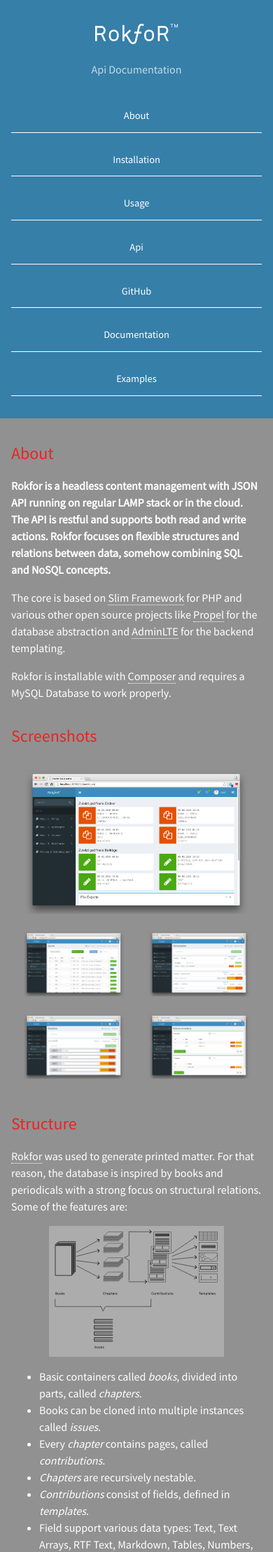
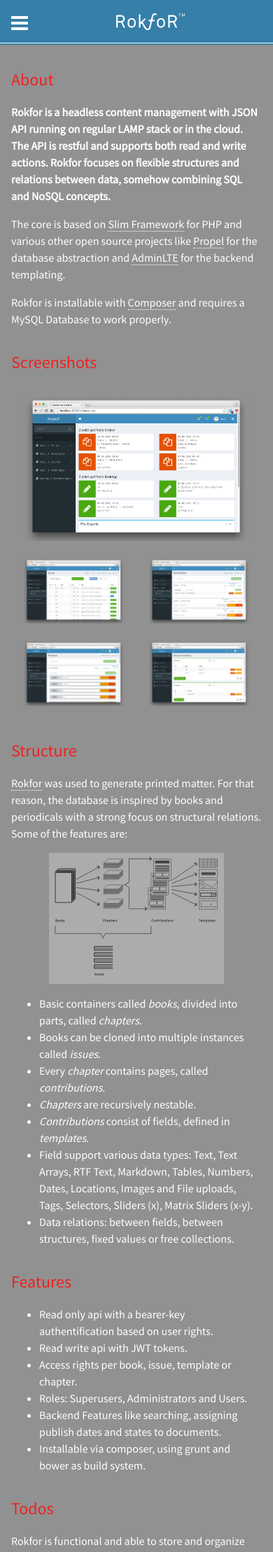
Before and after one commit to Rokfor/rokfor-slim, a Jekyll site: the page built from index.md, in a window 390 px wide. Shown: the top 2218 px of the page at 70% size. Built offline with Jekyll 4.4.1, drawn with Linux system fonts in a browser that asks for light colours; nearby versions of some CDN libraries.

Commit message:
responsivity missing!

```diff
--- a/_includes/menu.html
+++ b/_includes/menu.html
@@ -1,4 +1,5 @@
     <section class="page-header" id="menu">
+      <a id="toggle" href="#" class="fa fa-bars"></a>
       <h1 class="project-name">
         <img src="/rokfor-screenshots/logo-w.svg">
       </h1>
--- a/_sass/_stylesheet.scss
+++ b/_sass/_stylesheet.scss
@@ -1,191 +1,57 @@
-* {
-  box-sizing: border-box; }
+//colors
+$color_pumice_50_approx: rgba(200,200,200,.5);
+$color_pumice_approx: rgba(200,200,200,1);
+$color_astral_90_approx: rgba(54, 127,169,0.9);
+$color_mountain_mist_approx: #919191;
+$white: #fff;
+$white_80: rgba(255, 255, 255, 0.8);
+$white_20: rgba(255, 255, 255, 0.2);
+$white_30: rgba(255, 255, 255, 0.3);
+$color_astral_approx: rgba(54, 127,169, 1);
+$color_alizarin_crimson_approx: #e22;
+$color_cape_cod_approx: #383e41;
+$color_black_squeeze_approx: #f3f6fa;
+$color_bismark_approx: #567482;
+$color_link_water_approx: #dce6f0;
+$color_gray_nurse_approx: #e9ebec;
+$color_athens_gray_approx: #eff0f1;
+$color_regent_gray_approx: #819198;
 
-.infographic {
-  display: block;
-  background: rgba(200,200,200,.5);
-  margin: auto;
-  width: 70%;
-  transition: color 0.2s, background-color 0.2s, border-color 0.2s;
-}
+//fonts
+$font_0: Source Sans Pro;
+$font_1: Helvetica;
+$font_2: Arial;
+$font_3: sans-serif;
+$font_4: Consolas;
+$font_5: Liberation Mono;
+$font_6: Menlo;
+$font_7: Courier;
+$font_8: monospace;
 
-.infographic:hover {
-  background: rgba(200,200,200,1);
-};
-
-.fix {
-  position: fixed;
-  width: 100%;
-  background-color: rgba(54, 127,169,0.9) !important;
-  padding: 0rem 6rem !important;
-}
-
-.fix a {
-  border: none !important;
-}
-
-.fix h1, .fix h2 {
-  display: none !important;
-}
-
-body {
-  padding: 0;
-  margin: 0;
-  font-family: "Source Sans Pro", Helvetica, Arial, sans-serif;
-  font-size: 16px;
-  line-height: 1.5;
-  background: #919191;
-  color: #FFF; }
-
-a {
-  color: #FFF;
-  border-bottom: 1px dotted;
-  text-decoration: none; }
-  a:hover {
-      border-bottom: 1px solid;
-    }
-
-.btn {
-  display: inline-block;
-  margin-bottom: 0rem;
-  color: #FFF;
-  border-color: #FFF;
-  border-bottom: 1px solid;
-  transition: color 0.2s, background-color 0.2s, border-color 0.2s; }
-  .btn + .btn {
-    margin-left: 1rem; }
-
-.btn:hover {
-  color: rgba(255, 255, 255, 0.8);
-  text-decoration: none;
-  background-color: rgba(255, 255, 255, 0.2);
-  border-color: rgba(255, 255, 255, 0.3); }
-
-@media screen and (min-width: 64em) {
-  .btn {
-    padding: 0.75rem 1rem; } }
-
-@media screen and (min-width: 42em) and (max-width: 64em) {
-  .btn {
-    padding: 0.6rem 0.9rem;
-    font-size: 0.9rem; } }
-
-@media screen and (max-width: 42em) {
-  .btn {
-    display: block;
-    width: 100%;
-    padding: 0.75rem;
-    font-size: 0.9rem; }
-    .btn + .btn {
-      margin-top: 1rem;
-      margin-left: 0; } }
-
-.page-header {
-  color: #fff;
-  text-align: center;
-  background-color: rgba(54, 127,169, 1);
-  transition: color 0.2s, background-color 0.2s, border-color 0.2s;
-}
-
-@media screen and (min-width: 64em) {
-  .page-header {
-    padding: 3rem 6rem; } }
-
-@media screen and (min-width: 42em) and (max-width: 64em) {
-  .page-header {
-    padding: 3rem 4rem; } }
-
-@media screen and (max-width: 42em) {
-  .page-header {
-    padding: 2rem 1rem; } }
-
-.project-name {
-  margin-top: 0;
-  margin-bottom: 0.1rem; }
-
-.project-name img {
-  width: 33%;
-  max-width: 400px;}
-
-
-@media screen and (min-width: 64em) {
-  .project-name {
-    font-size: 3.25rem; } }
-
-@media screen and (min-width: 42em) and (max-width: 64em) {
-  .project-name {
-    font-size: 2.25rem; } }
-
-@media screen and (max-width: 42em) {
-  .project-name {
-    font-size: 1.75rem; } }
-
-.project-tagline {
-  margin-bottom: 2rem;
-  font-weight: normal;
-  opacity: 0.7; }
-
-@media screen and (min-width: 64em) {
-  .project-tagline {
-    font-size: 1.25rem; } }
-
-@media screen and (min-width: 42em) and (max-width: 64em) {
-  .project-tagline {
-    font-size: 1.15rem; } }
-
-@media screen and (max-width: 42em) {
-  .project-tagline {
-    font-size: 1rem; } }
-
-.main-content :first-child {
-  margin-top: 0; }
-.main-content img {
-  max-width: 100%; }
-.main-content h1, .main-content h2, .main-content h3, .main-content h4, .main-content h5, .main-content h6 {
+//@extend-elements
+//original selectors
+//.main-content h1, .main-content h2, .main-content h3, .main-content h4, .main-content h5, .main-content h6
+%extend_1 {
 	margin-top: 2rem;
 	margin-bottom: 1rem;
 	font-weight: normal;
-  color: #E22; }
-.main-content p {
-  margin-bottom: 1em; }
-.main-content code {
-  padding: 2px 4px;
-  font-family: Consolas, "Liberation Mono", Menlo, Courier, monospace;
-  font-size: 0.9rem;
-  color: #383e41;
-  background-color: #f3f6fa;
-  border-radius: 0.3rem; }
-.main-content pre {
-  padding: 0.8rem;
-  margin-top: 0;
-  margin-bottom: 1rem;
-  font: 1rem Consolas, "Liberation Mono", Menlo, Courier, monospace;
-  color: #567482;
-  word-wrap: normal;
-  background-color: #f3f6fa;
-  border: solid 1px #dce6f0;
-  border-radius: 0.3rem; }
-  .main-content pre > code {
-    padding: 0;
-    margin: 0;
-    font-size: 0.9rem;
-    color: #567482;
-    word-break: normal;
-    white-space: pre;
-    background: transparent;
-    border: 0; }
-.main-content .highlight {
-  margin-bottom: 1rem; }
-  .main-content .highlight pre {
-    margin-bottom: 0;
-    word-break: normal; }
-.main-content .highlight pre, .main-content pre {
+	color: $color_alizarin_crimson_approx;
+}
+
+//original selectors
+//.main-content .highlight pre, .main-content pre
+%extend_2 {
 	padding: 0.8rem;
 	overflow: auto;
 	font-size: 0.9rem;
 	line-height: 1.45;
-  border-radius: 0.3rem; }
-.main-content pre code, .main-content pre tt {
+	//Instead of the line below you could use @include border-radius($radius, $vertical-radius)
+	border-radius: 0.3rem;
+}
+
+//original selectors
+//.main-content pre code, .main-content pre tt
+%extend_3 {
 	display: inline;
 	max-width: initial;
 	padding: 0;
@@ -194,86 +60,373 @@
 	line-height: inherit;
 	word-wrap: normal;
 	background-color: transparent;
-  border: 0; }
-  .main-content pre code:before, .main-content pre code:after, .main-content pre tt:before, .main-content pre tt:after {
-    content: normal; }
-.main-content ul, .main-content ol {
-  margin-top: 0; }
-.main-content blockquote {
-  padding: 0 1rem;
-  margin-left: 0;
-  border-left: 0.3rem solid #dce6f0; }
-  .main-content blockquote > :first-child {
-    margin-top: 0; }
-  .main-content blockquote > :last-child {
-    margin-bottom: 0; }
-.main-content table {
+	border: 0;
+}
+
+
+* {
+	//Instead of the line below you could use @include box-sizing($bs)
+	box-sizing: border-box;
+}
+.infographic {
 	display: block;
-  width: 100%;
-  overflow: auto;
-  word-break: normal;
-  word-break: keep-all; }
-  .main-content table th {
-    font-weight: bold; }
-  .main-content table th, .main-content table td {
-    padding: 0.5rem 1rem;
-    border: 1px solid #e9ebec; }
-  .main-content table td.noborder {
-    border: none; }
-.main-content dl {
-  padding: 0; }
-  .main-content dl dt {
+	background: $color_pumice_50_approx;
+	margin: auto;
+	width: 70%;
+	//Instead of the line below you could use @include transition($transition-1, $transition-2, $transition-3, $transition-4, $transition-5, $transition-6, $transition-7, $transition-8, $transition-9, $transition-10)
+	transition: color 0.2s, background-color 0.2s, border-color 0.2s;
+	&:hover {
+		background: $color_pumice_approx;
+	}
+}
+body {
 	padding: 0;
-    margin-top: 1rem;
-    font-size: 1rem;
-    font-weight: bold; }
-  .main-content dl dd {
-    padding: 0;
-    margin-bottom: 1rem; }
-.main-content hr {
-  height: 2px;
-  padding: 0;
-  margin: 1rem 0;
-  background-color: #eff0f1;
-  border: 0; }
-
-@media screen and (min-width: 64em) {
+	margin: 0;
+	font-family: $font_0, $font_1, $font_2, $font_3;
+	font-size: 16px;
+	line-height: 1.5;
+	background: $color_mountain_mist_approx;
+	color: $white;
+}
+a {
+	color: $white;
+	border-bottom: 1px dotted;
+	text-decoration: none;
+	&:hover {
+		border-bottom: 1px solid;
+	}
+}
+.btn {
+	display: inline-block;
+	margin-bottom: 0;
+	color: $white;
+	border-color: $white;
+	border-bottom: 1px solid;
+	//Instead of the line below you could use @include transition($transition-1, $transition-2, $transition-3, $transition-4, $transition-5, $transition-6, $transition-7, $transition-8, $transition-9, $transition-10)
+	transition: color 0.2s, background-color 0.2s, border-color 0.2s;
+	&:hover {
+		color: $white_80;
+		text-decoration: none;
+		background-color: $white_20;
+		border-color: $white_30;
+	}
+	+ .btn {
+		margin-left: 1rem;
+	}
+}
+@media screen and(min-width: 64em) {
+	.btn {
+		padding: 0.75rem 1rem;
+	}
+	.page-header {
+		padding: 3rem 6rem;
+	}
+	.project-name {
+		font-size: 3.25rem;
+	}
+	.project-tagline {
+		font-size: 1.25rem;
+	}
 	.main-content {
 		max-width: 64rem;
 		padding: 2rem 6rem;
 		margin: 0 auto;
-    font-size: 1.1rem; } }
-
-@media screen and (min-width: 42em) and (max-width: 64em) {
+		font-size: 1.1rem;
+	}
+	.site-footer {
+		font-size: 1rem;
+	}
+}
+@media screen and(min-width: 42em) and(max-width: 64em) {
+	.btn {
+		padding: 0.6rem 0.9rem;
+		font-size: 0.9rem;
+	}
+	.page-header {
+		padding: 3rem 4rem;
+	}
+	.project-name {
+		font-size: 2.25rem;
+	}
+	.project-tagline {
+		font-size: 1.15rem;
+	}
 	.main-content {
 		padding: 2rem 4rem;
-    font-size: 1.1rem; } }
+		font-size: 1.1rem;
+	}
+	.site-footer {
+		font-size: 1rem;
+	}
+}
 
-@media screen and (max-width: 42em) {
+
+@media screen and(min-width: 42em) {
+  .fix {
+  	position: fixed;
+  	width: 100%;
+  	background-color: $color_astral_90_approx !important;
+  	padding: 0 6rem !important;
+  	a {
+  		border: none !important;
+  	}
+  	h1 {
+  		display: none !important;
+  	}
+  	h2 {
+  		display: none !important;
+  	}
+  }
+  #toggle {
+    display: none;
+  }
+}
+
+@media screen and(max-width: 42em) {
+	.btn {
+		display: block;
+		width: 100%;
+		padding: 0.75rem;
+		font-size: 0.9rem;
+		+ .btn {
+			margin-top: 1rem;
+			margin-left: 0;
+		}
+	}
+	.page-header {
+		padding: 1.2rem 0rem 0rem 0rem;
+    max-height: 4rem;
+    overflow: hidden;
+  	transition: all 0.3s ease-in-out !important;
+    position: absolute;
+    top: 0;
+    width: 100%;
+    &.toggled {
+      max-height: 40rem !important;
+    }
+    & + section {
+        margin-top: 4rem;
+    }
+  	a {
+      margin: 0 !important;
+      border-bottom: none;
+      border-top: 1px solid;
+  	}
+    h2 {
+      display: none;
+    }
+    h1 {
+      margin-bottom: 1em;
+    }
+	}
+
+
+	.project-name {
+		font-size: 1rem;
+    line-height: 1rem;
+  	img {
+  		width: 25% !important;
+      margin: 0 !important;
+      padding: 0 !important;
+    }
+	}
+
+  #toggle {
+    float: left;
+    padding-left: 1rem;
+    border: none;
+    font-size: 1.75rem;
+  }
+
+	.project-tagline {
+		font-size: 1rem;
+	}
 	.main-content {
 		padding: 2rem 1rem;
-    font-size: 1rem; } }
-
+		font-size: 1rem;
+	}
+	.site-footer {
+		font-size: 0.9rem;
+	}
+}
+.page-header {
+	color: $white;
+	text-align: center;
+	background-color: $color_astral_approx;
+	//Instead of the line below you could use @include transition($transition-1, $transition-2, $transition-3, $transition-4, $transition-5, $transition-6, $transition-7, $transition-8, $transition-9, $transition-10)
+	transition: color 0.2s, background-color 0.2s, border-color 0.2s;
+}
+.project-name {
+	margin-top: 0;
+	margin-bottom: 0.1rem;
+	img {
+		width: 33%;
+		max-width: 400px;
+	}
+}
+.project-tagline {
+	margin-bottom: 2rem;
+	font-weight: normal;
+	opacity: 0.7;
+}
+.main-content {
+	:first-child {
+		margin-top: 0;
+	}
+	img {
+		max-width: 100%;
+	}
+	h1 {
+		@extend %extend_1;
+	}
+	h2 {
+		@extend %extend_1;
+	}
+	h3 {
+		@extend %extend_1;
+	}
+	h4 {
+		@extend %extend_1;
+	}
+	h5 {
+		@extend %extend_1;
+	}
+	h6 {
+		@extend %extend_1;
+	}
+	p {
+		margin-bottom: 1em;
+	}
+	code {
+		padding: 2px 4px;
+		font-family: $font_4, $font_5, $font_6, $font_7, $font_8;
+		font-size: 0.9rem;
+		color: $color_cape_cod_approx;
+		background-color: $color_black_squeeze_approx;
+		//Instead of the line below you could use @include border-radius($radius, $vertical-radius)
+		border-radius: 0.3rem;
+	}
+	pre {
+		padding: 0.8rem;
+		margin-top: 0;
+		margin-bottom: 1rem;
+		font: 1rem $font_4, $font_5, $font_6, $font_7, $font_8;
+		color: $color_bismark_approx;
+		word-wrap: normal;
+		background-color: $color_black_squeeze_approx;
+		border: solid 1px $color_link_water_approx;
+		//Instead of the line below you could use @include border-radius($radius, $vertical-radius)
+		border-radius: 0.3rem;
+		@extend %extend_2;
+		> code {
+			padding: 0;
+			margin: 0;
+			font-size: 0.9rem;
+			color: $color_bismark_approx;
+			//Instead of the line below you could use @include word-break($value)
+			word-break: normal;
+			white-space: pre;
+			background: transparent;
+			border: 0;
+		}
+		code {
+			@extend %extend_3;
+			&:before {
+				content: normal;
+			}
+			&:after {
+				content: normal;
+			}
+		}
+		tt {
+			@extend %extend_3;
+			&:before {
+				content: normal;
+			}
+			&:after {
+				content: normal;
+			}
+		}
+	}
+	.highlight {
+		margin-bottom: 1rem;
+		pre {
+			margin-bottom: 0;
+			//Instead of the line below you could use @include word-break($value)
+			word-break: normal;
+			@extend %extend_2;
+		}
+	}
+	ul {
+		margin-top: 0;
+	}
+	ol {
+		margin-top: 0;
+	}
+	blockquote {
+		padding: 0 1rem;
+		margin-left: 0;
+		border-left: 0.3rem solid $color_link_water_approx;
+		> {
+			:first-child {
+				margin-top: 0;
+			}
+			:last-child {
+				margin-bottom: 0;
+			}
+		}
+	}
+	table {
+		display: block;
+		width: 100%;
+		overflow: auto;
+		//Instead of the line below you could use @include word-break($value)
+		word-break: normal;
+		//Instead of the line below you could use @include word-break($value)
+		word-break: keep-all;
+		th {
+			font-weight: bold;
+			padding: 0.5rem 1rem;
+			border: 1px solid $color_gray_nurse_approx;
+		}
+		td {
+			padding: 0.5rem 1rem;
+			border: 1px solid $color_gray_nurse_approx;
+			&.noborder {
+				border: none;
+			}
+		}
+	}
+	dl {
+		padding: 0;
+		dt {
+			padding: 0;
+			margin-top: 1rem;
+			font-size: 1rem;
+			font-weight: bold;
+		}
+		dd {
+			padding: 0;
+			margin-bottom: 1rem;
+		}
+	}
+	hr {
+		height: 2px;
+		padding: 0;
+		margin: 1rem 0;
+		background-color: $color_athens_gray_approx;
+		border: 0;
+	}
+}
 .site-footer {
 	padding-top: 2rem;
 	margin-top: 2rem;
-  border-top: solid 1px #eff0f1; }
-
+	border-top: solid 1px $color_athens_gray_approx;
+}
 .site-footer-owner {
 	display: block;
-  font-weight: bold; }
-
+	font-weight: bold;
+}
 .site-footer-credits {
-  color: #819198; }
-
-@media screen and (min-width: 64em) {
-  .site-footer {
-    font-size: 1rem; } }
-
-@media screen and (min-width: 42em) and (max-width: 64em) {
-  .site-footer {
-    font-size: 1rem; } }
-
-@media screen and (max-width: 42em) {
-  .site-footer {
-    font-size: 0.9rem; } }
+	color: $color_regent_gray_approx;
+}
--- a/javascripts/main.js
+++ b/javascripts/main.js
@@ -7,6 +7,9 @@
     } else {
       wrap.removeClass("fix");
     }
+  });
 
-  });
+  $('#toggle').click(function() {
+    $('#menu').toggleClass('toggled');
+  })
 });
```
Lines whose indentation alone changed are shown as unchanged.
